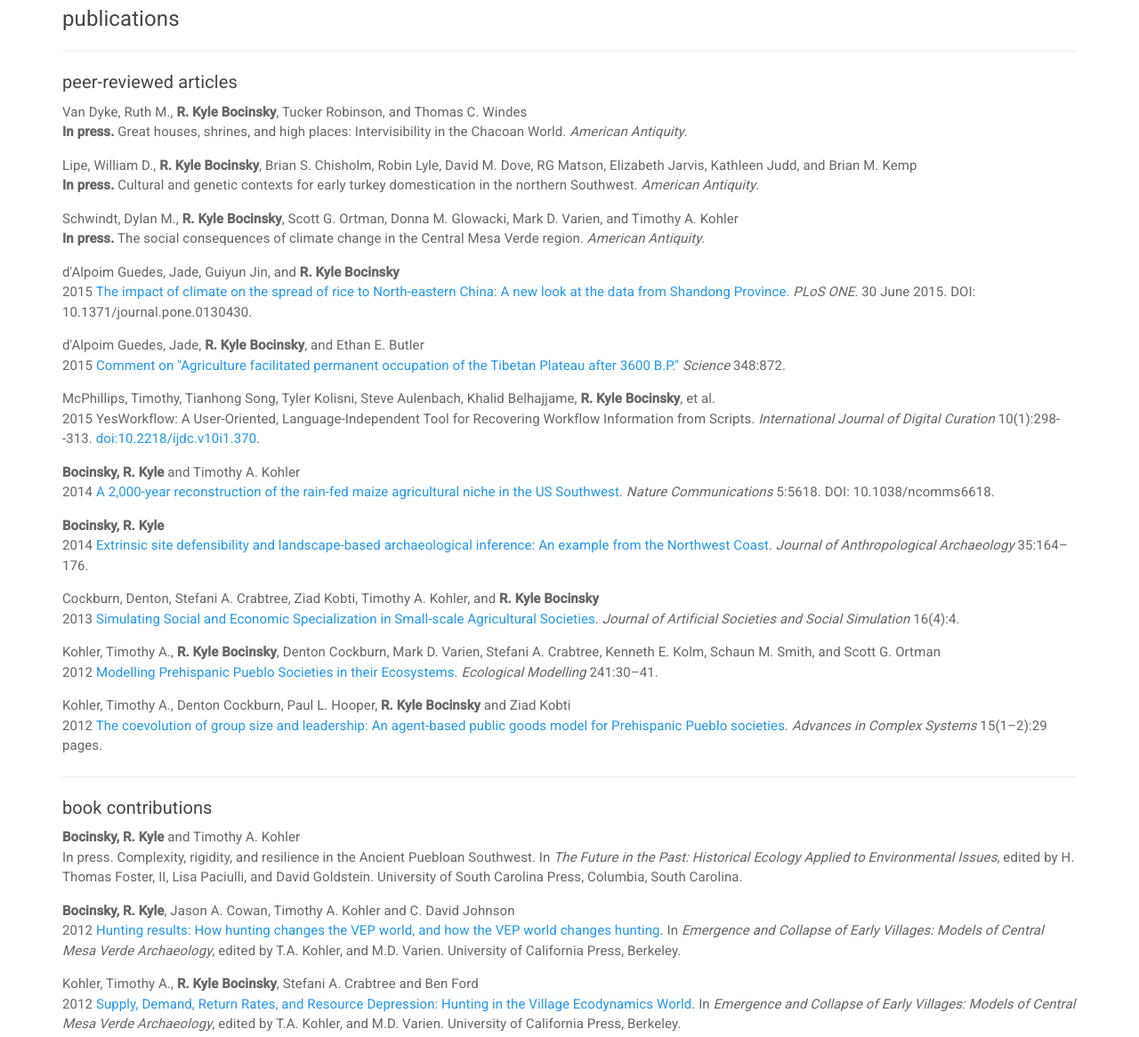
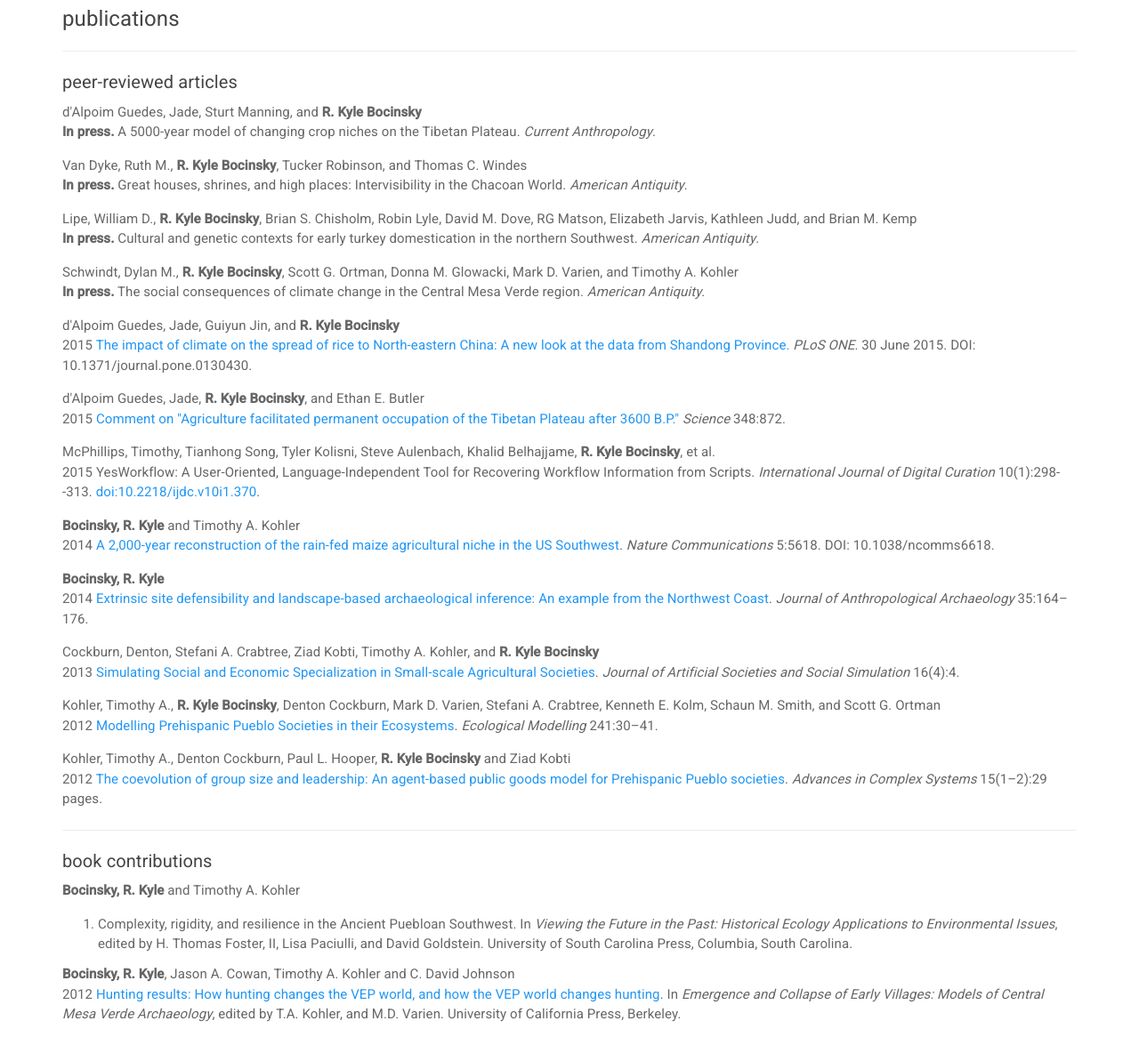
Before and after one commit to bocinsky/bocinsky.github.io, a plain HTML site: page publications.html in a window 1280 px wide. Shown: the part 67-1233 px from the top of the page at 89% size. Drawn offline with Linux system fonts and the light colour scheme.

Commit message:
Updated CV and Resume

```diff
--- a/publications.html
+++ b/publications.html
@@ -18,6 +18,9 @@
 ***
 
 ##### peer-reviewed articles
+d'Alpoim Guedes, Jade, Sturt Manning, and **R. Kyle Bocinsky**
+<br>**In press.** A 5000-year model of changing crop niches on the Tibetan Plateau. *Current Anthropology*.
+
 Van Dyke, Ruth M., **R. Kyle Bocinsky**, Tucker Robinson, and Thomas C. Windes
 <br>**In press.** Great houses, shrines, and high places: Intervisibility in the Chacoan World. *American Antiquity*.
 
@@ -55,7 +58,7 @@ Kohler, Timothy A., Denton Cockburn, Paul L. Hooper, **R. Kyle Bocinsky** and Zi
 
 ##### book contributions
 **Bocinsky, R. Kyle** and Timothy A. Kohler
-In press. Complexity, rigidity, and resilience in the Ancient Puebloan Southwest. In *The Future in the Past: Historical Ecology Applied to Environmental Issues*, edited by H. Thomas Foster, II, Lisa Paciulli, and David Goldstein. University of South Carolina Press, Columbia, South Carolina.
+2015. Complexity, rigidity, and resilience in the Ancient Puebloan Southwest. In *Viewing the Future in the Past: Historical Ecology Applications to Environmental Issues*, edited by H. Thomas Foster, II, Lisa Paciulli, and David Goldstein. University of South Carolina Press, Columbia, South Carolina.
 
 **Bocinsky, R. Kyle**, Jason A. Cowan, Timothy A. Kohler and C. David Johnson
 2012 <a href="https://www.academia.edu/2946429/How_Hunting_Changes_the_VEP_World_and_How_the_VEP_World_Changes_Hunting" target="_blank">Hunting results: How hunting changes the VEP world, and how the VEP world changes hunting</a>. In *Emergence and Collapse of Early Villages: Models of Central Mesa Verde Archaeology*, edited by T.A. Kohler, and M.D. Varien. University of California Press, Berkeley.
```
Also changed, not shown: 3 other files.
